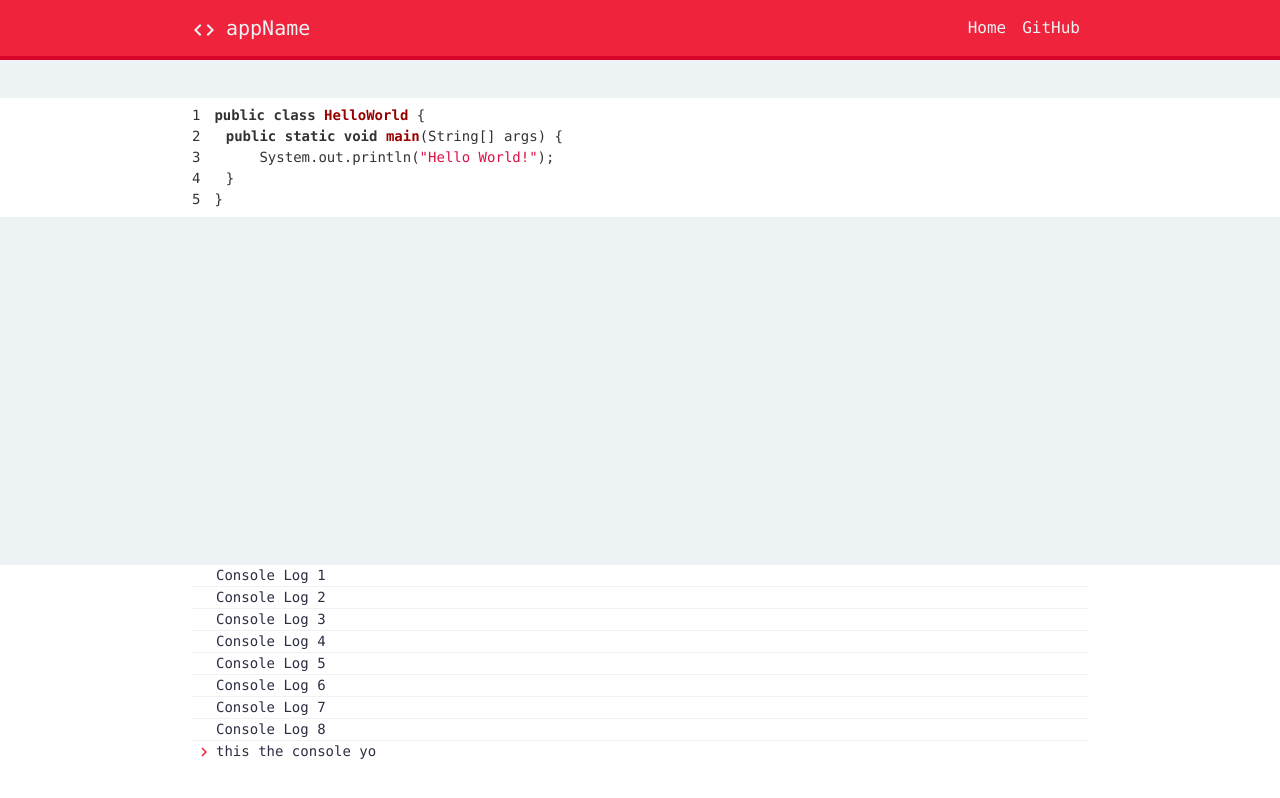
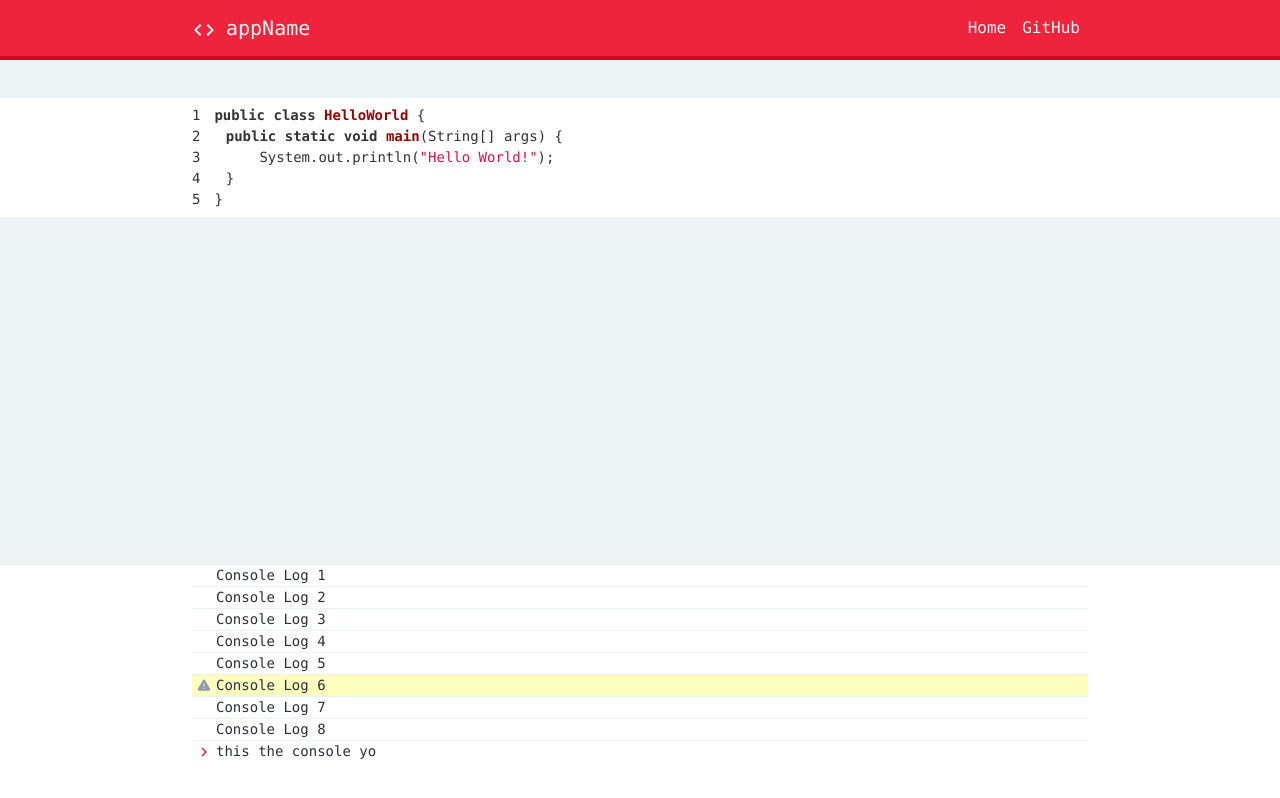
Before and after one commit to anoojlal/HFCYTHW, a React (Create React App) app in the folder idk-yet/: page /solo in a window 1280 px wide. Built offline with nearby package versions, Linux system fonts and the light colour scheme.

Commit message:
warning log styled

```diff
--- a/idk-yet/src/components/Console.js
+++ b/idk-yet/src/components/Console.js
@@ -10,6 +10,7 @@ import {
   NavLink
 } from "reactstrap";
 import ArrowRight from "@material-ui/icons/KeyboardArrowRight";
+import WarningIcon from "@material-ui/icons/WarningRounded";
 
 /*
   What's displayed in the console:
@@ -34,7 +35,17 @@ export default class Console extends React.Component {
     const { logs } = this.state;
 
     for (let i = 1; i <= 8; i++) {
-      logs.push("Console Log " + i);
+      if (i === 6) {
+        logs.push({
+          text: "Console Log " + i,
+          type: "warning"
+        });
+      } else {
+        logs.push({
+          text: "Console Log " + i,
+          type: "info"
+        });
+      }
     }
 
     this.setState({logs: logs});
@@ -47,10 +58,19 @@ export default class Console extends React.Component {
       <div className="console">
         <div className="sticky">
           {logs.map((log) => {
+            if (log.type === "warning") {
+              return (
+                <div className="log warning">
+                  <WarningIcon className="warningIcon" />
+                  {log.text}
+                </div>
+              );
+            }
+
             return (
-              <div className="info">
-                <ArrowRight className="arrowRight invisible"/>
-                {log}
+              <div className="log">
+                <ArrowRight className="arrowRight invisible" />
+                {log.text}
               </div>
             );
           })}
--- a/idk-yet/src/css/Console.css
+++ b/idk-yet/src/css/Console.css
@@ -6,6 +6,12 @@
 .arrowRight {
     height: 0.75em !important;
     color: #EF233C !important;
+}
+
+.warningIcon {
+    height: 0.75em !important;
+    color: #8D99AE !important;
+    padding-bottom: 0.1em;
 }
 
 .sticky {
@@ -18,6 +24,10 @@
     bottom: 0;
 }
 
-.info {
+.log {
     border-bottom: 1px solid #EDF2F4 !important;
 }
+
+.warning {
+    background: #fcffbd;
+}
```
